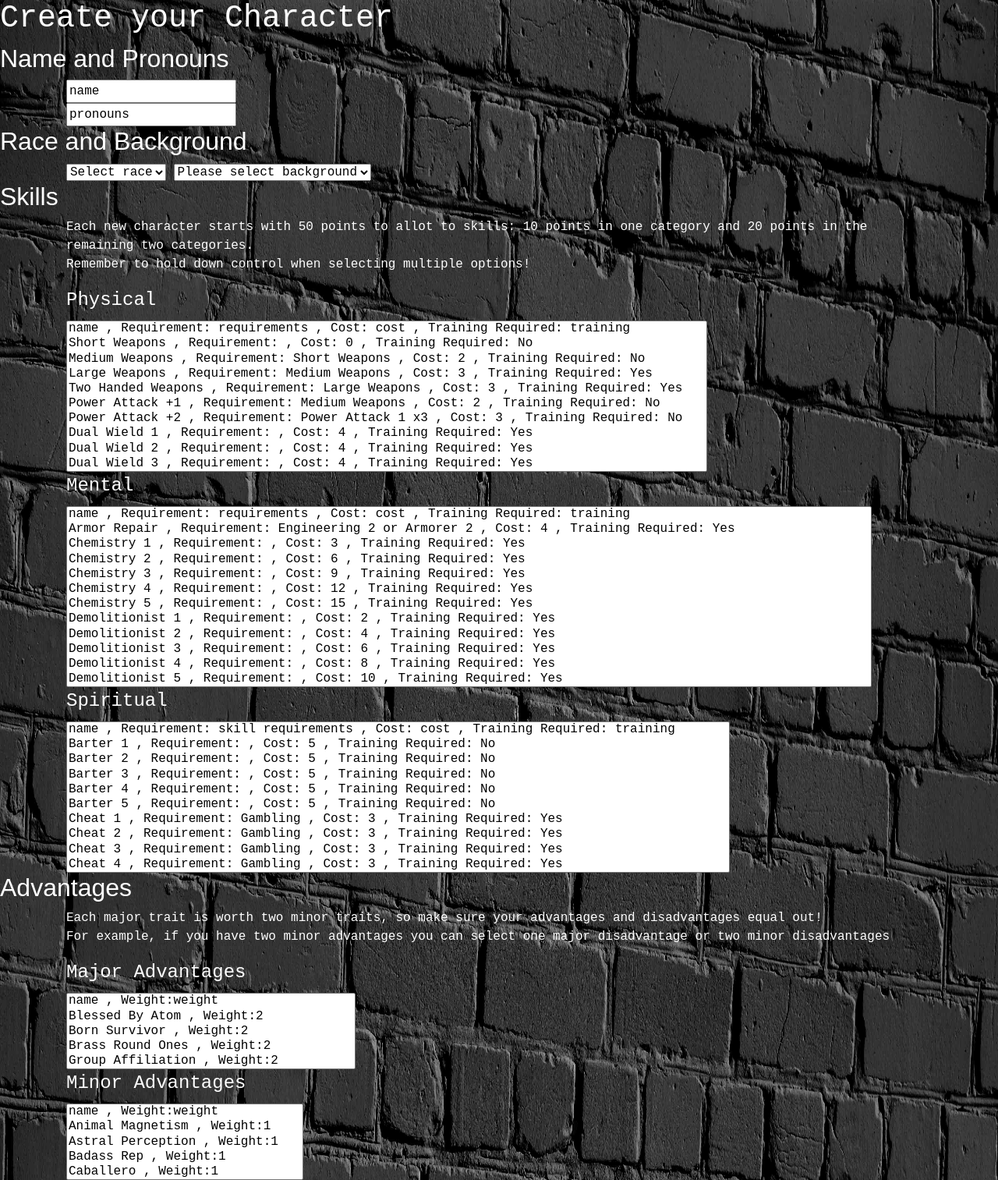
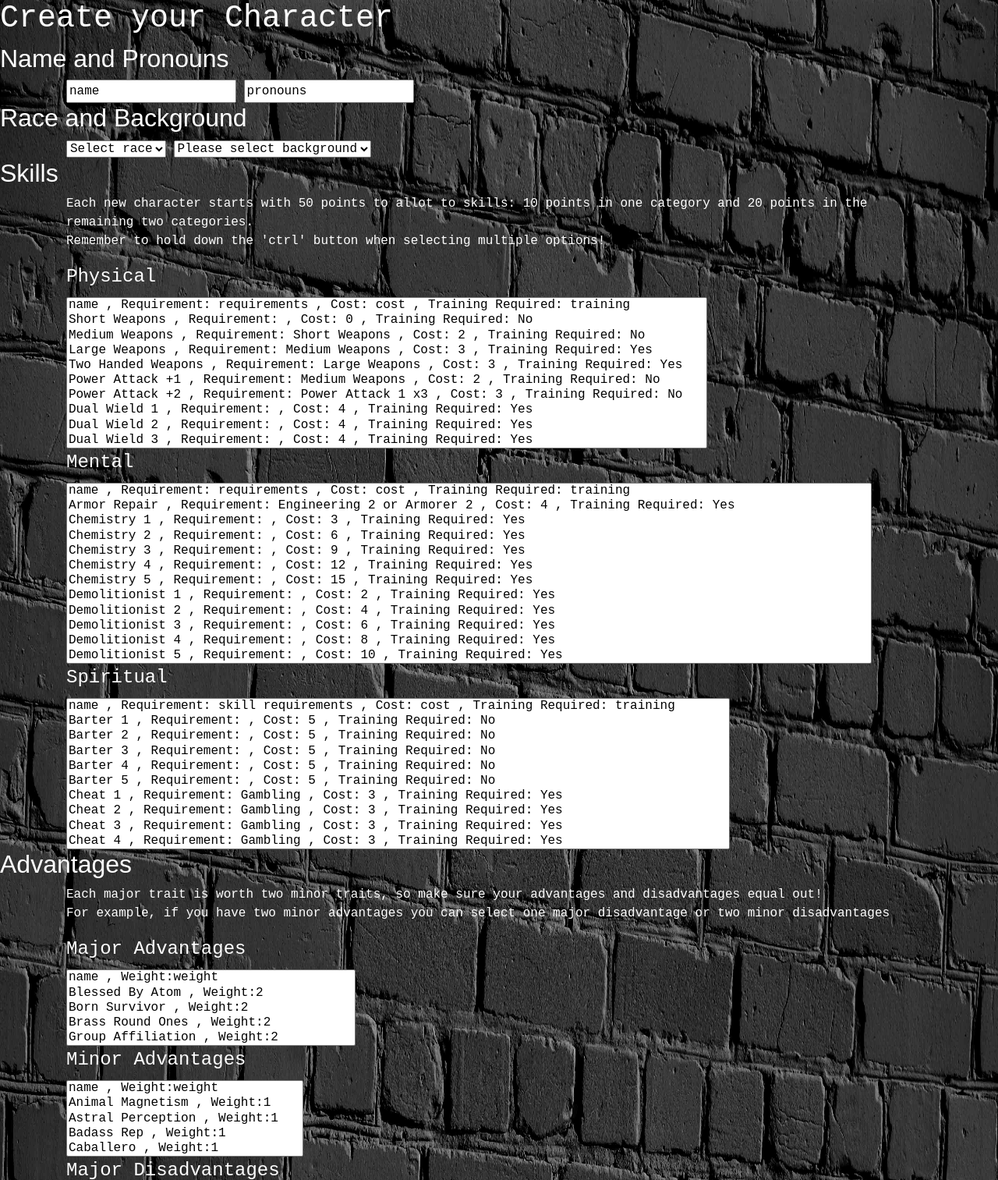
Before and after one commit to atugangui/Apocalypse47, a PHP site: page /Creator.php in a window 1280 px wide. Shown: the top 1513 px of the page at 78% size. Run offline with PHP 8.4, Linux system fonts and the light colour scheme.

Commit message:
Add files via upload

```diff
--- a/Creator.php
+++ b/Creator.php
@@ -66,8 +66,8 @@ $traits = explode("\r", $traits) ;
         <!-- name and pronouns -->
         	<h2>Name and Pronouns</h2>
           <div class="container">
-        	<input type="text" value='name' name="name" /> <br />
-        	<input type="text" value='pronouns' name="pronouns" /> <br />
+        	<input type="text" value='name' name="name" />
+        	<input type="text" value='pronouns' name="pronouns" />
       </div>
 
        <!-- race and background -->
@@ -94,7 +94,7 @@ $traits = explode("\r", $traits) ;
        <!---------------------------------------------- skills ---------------------------->
         <h2>Skills</h2>
         <div class="container">
-        <p> Each new character starts with 50 points to allot to skills: 10 points in one category and 20 points in the remaining two categories. <br> Remember to hold down control when selecting multiple options!</p>
+        <p> Each new character starts with 50 points to allot to skills: 10 points in one category and 20 points in the remaining two categories. <br> Remember to hold down the 'ctrl' button when selecting multiple options!</p>
           <legend>Physical</legend>
           <select multiple="multiple" name="physical[]" size="10">
            	<?php
--- a/charactersheet.css
+++ b/charactersheet.css
@@ -10,7 +10,7 @@ h2 {
 }
 
 .container {
-    background: rbga(255, 255, 255, .75) ;
+    background-color: rbga(255, 255, 255, .75) ;
 }
 
 #majaArea, #majdArea {
```
